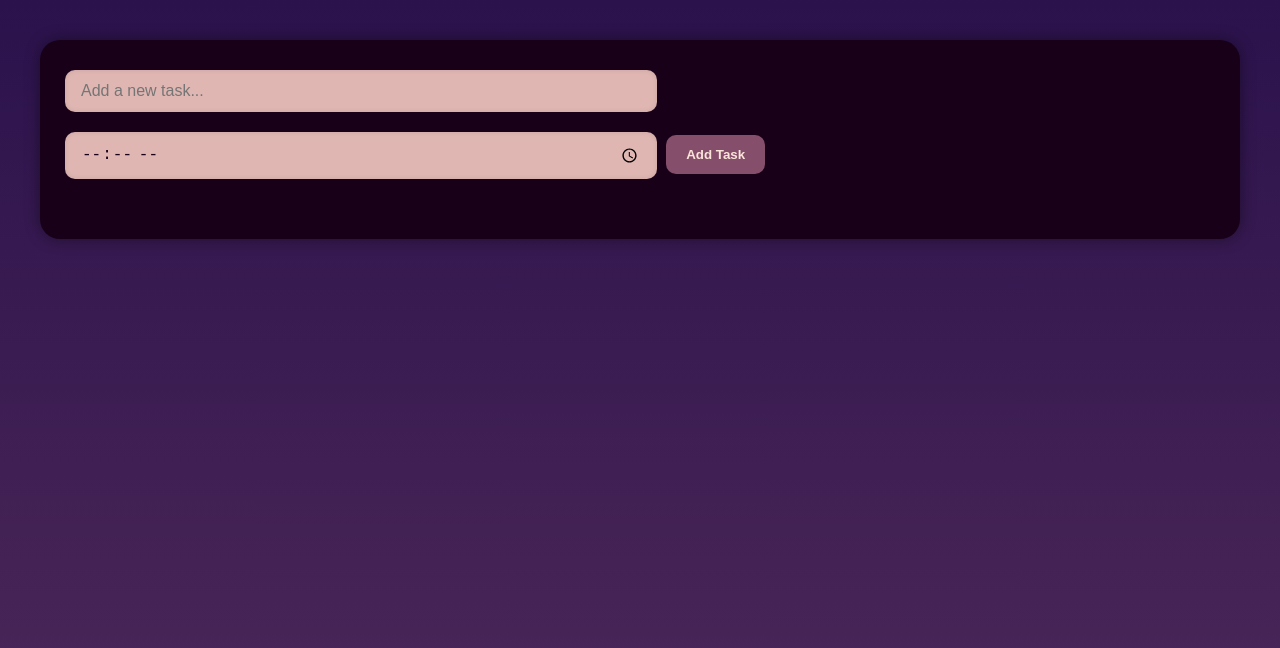
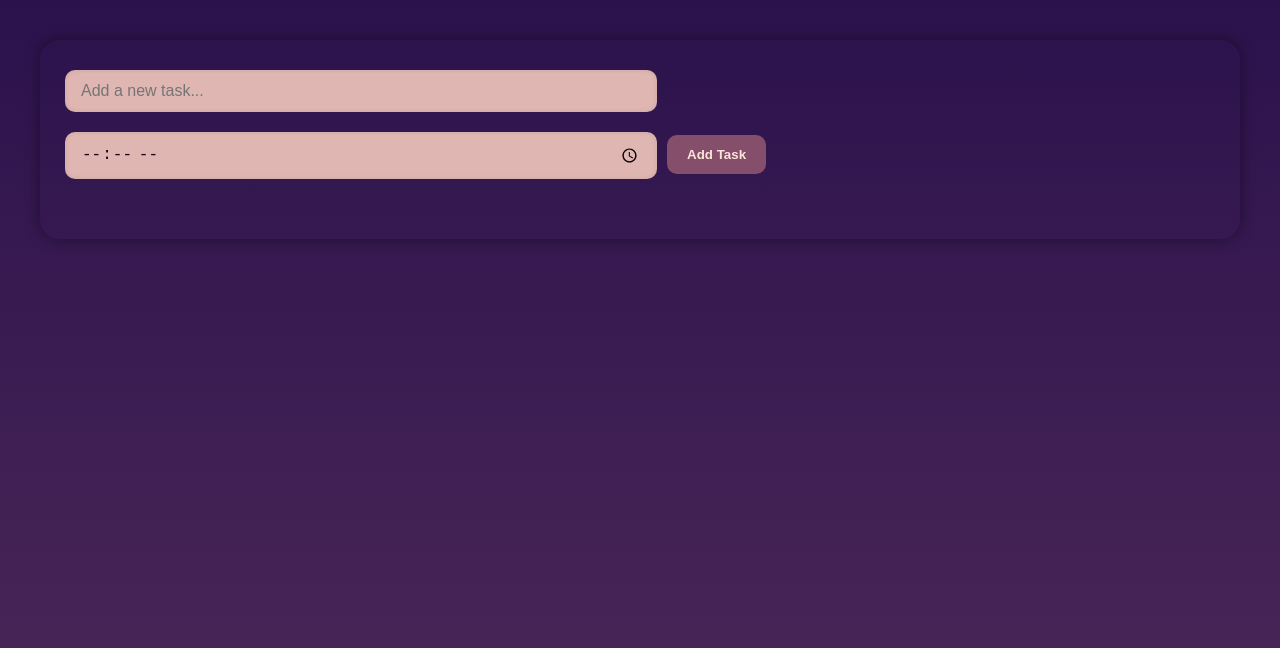
Before and after one commit to Mksvt/my-project, a plain HTML site: page todolist/index.html in a window 1280 px wide. Drawn offline with Linux system fonts and the light colour scheme.

Commit message:
Css style changed

```diff
--- a/todolist/style.css
+++ b/todolist/style.css
@@ -1,5 +1,6 @@
 body {
-    font-family: 'Segoe UI', sans-serif;
+    /*font-family: 'Segoe UI', sans-serif;*/
+    font-family: 'Dancing Script', cursive;
     background: linear-gradient(to bottom, #2B124C, #522B5B);
     margin: 0;
     padding: 40px;
@@ -12,7 +13,6 @@ body {
     /*max-width: 600px;*/
     margin: 0 auto;
     padding: 20px;
-    background-color: #190019;
     border-radius: 20px;
     box-shadow: 0 0 15px rgba(0,0,0,0.4);
 }
```
